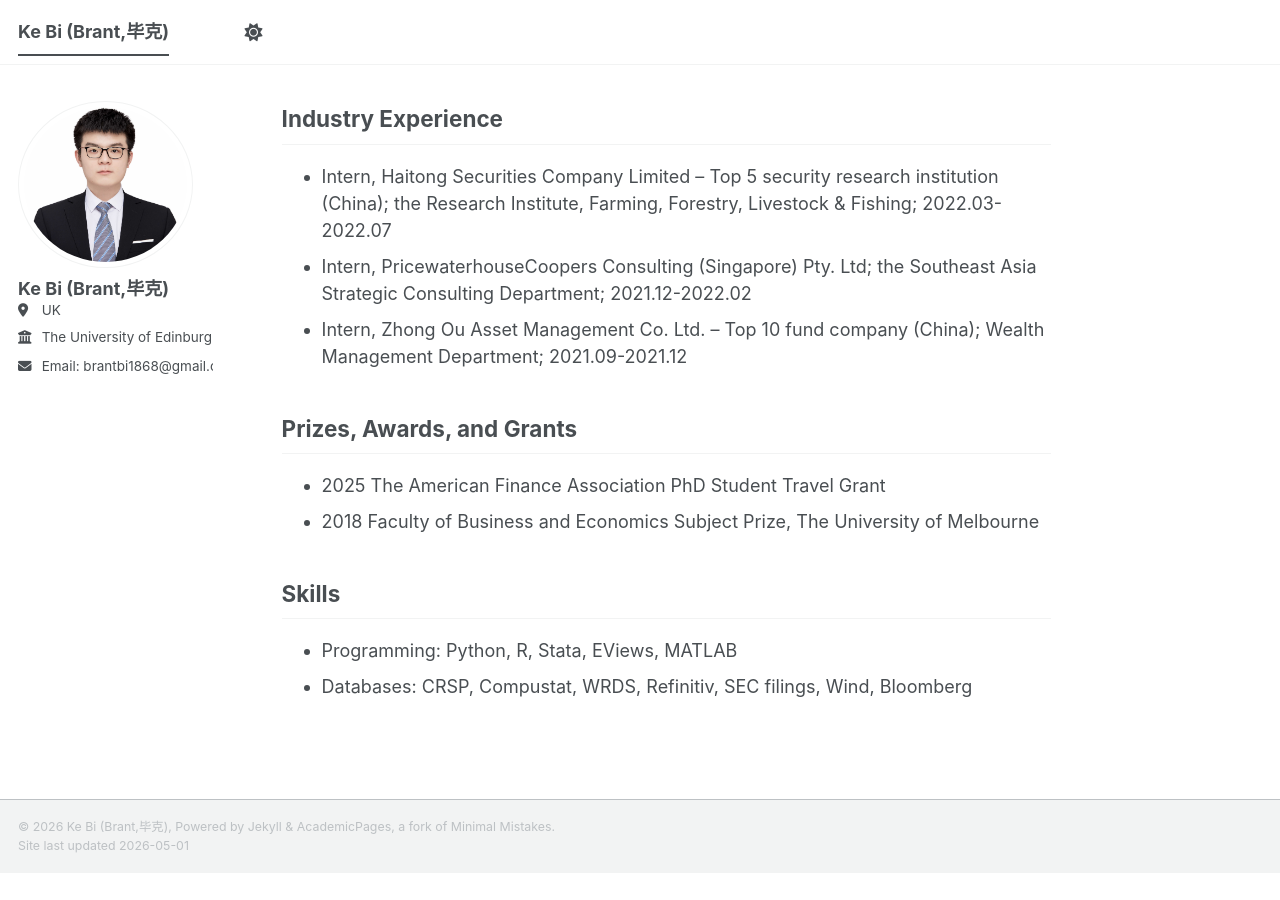
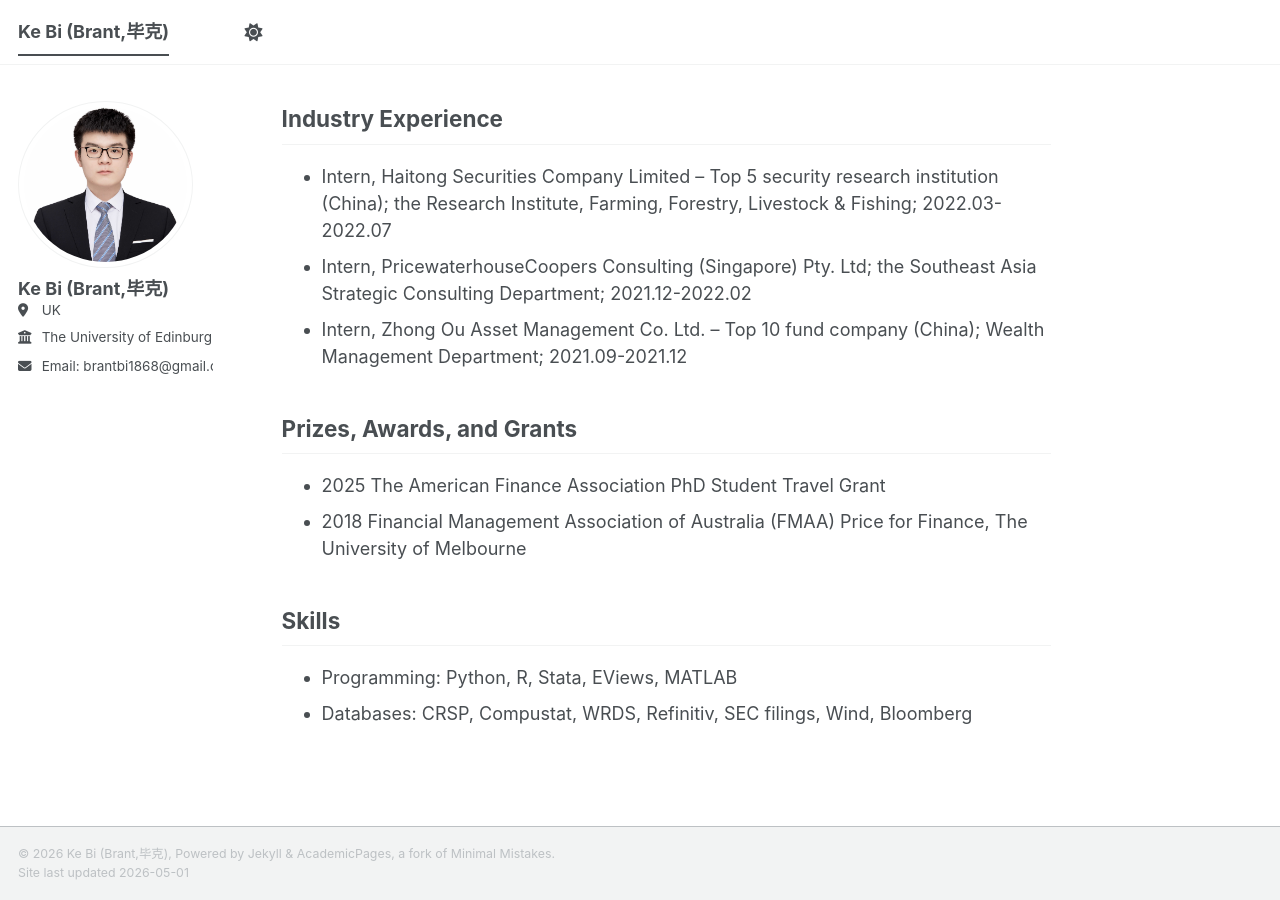
Before and after one commit to brant1868/brant1868.github.io, a Jekyll site: the page built from _pages/about.md, in a window 1280 px wide and 900 px high, scrolled down 3239 px. Built offline with Jekyll 4.4.1, drawn with Linux system fonts in a browser that asks for light colours; a script bundle is joined from its source files by our own code; library files that are not in the unit come from our copies; before the commit the page ends 4112 px from its top, so only the background shows below that.

Commit message:
Update about.md

```diff
--- a/_pages/about.md
+++ b/_pages/about.md
@@ -96,7 +96,7 @@ Industry Experience
 Prizes, Awards, and Grants
 ------
 - 2025 The American Finance Association PhD Student Travel Grant
-- 2018 Faculty of Business and Economics Subject Prize, The University of Melbourne
+- 2018 Financial Management Association of Australia (FMAA) Price for Finance, The University of Melbourne
 
 Skills
 ------
```
